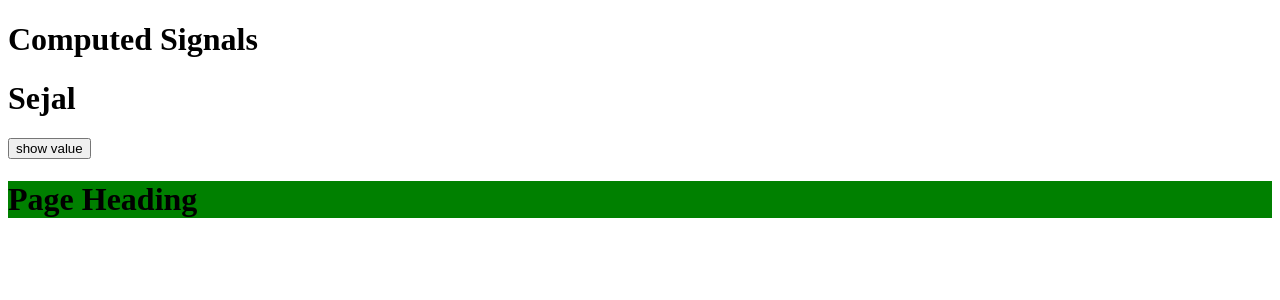
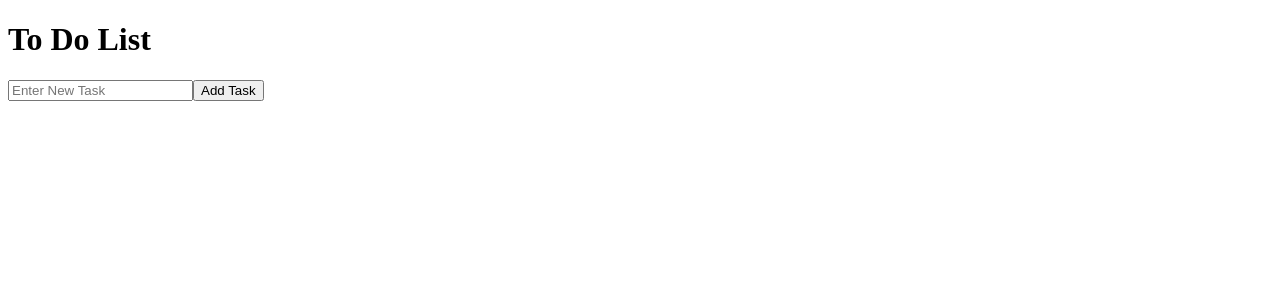
Before and after one commit to sejal1005/Angular, an Angular app: page / in a window 1280 px wide. Shown: the top 300 px of the page. Built offline with nearby package versions, Linux system fonts and the light colour scheme.

Commit message:
initial commit

```diff
--- a/package.json
+++ b/package.json
@@ -26,6 +26,7 @@
     "@angular/forms": "^20.0.0",
     "@angular/platform-browser": "^20.0.0",
     "@angular/router": "^20.0.0",
+    "bootstrap": "^5.3.7",
     "rxjs": "~7.8.0",
     "tslib": "^2.3.0",
     "zone.js": "~0.15.0"
--- a/src/app/app.css
+++ b/src/app/app.css
@@ -1,4 +1,4 @@
-counter app
+/* counter app
 .btn{
  width: 80px;
  height: 80px;
@@ -28,4 +28,9 @@ counter app
     border-radius: 10px;
     margin: auto;
     margin-bottom: 30px;
+} */
+ .task-List {
+    display: flex;
+    justify-content: space-between;
+    list-style-type: none;
 }
--- a/src/app/app.html
+++ b/src/app/app.html
@@ -49,11 +49,22 @@
  <h1>Signal</h1>
  <button (click)="showValue()">show value</button> -->
 
-<h1>Computed Signals</h1>
+<!-- <h1>Computed Signals</h1>
 <h1>{{userName()}}</h1>
-<!-- <button (click)="userName.set('sam')">show value</button> -->
+ <button (click)="userName.set('sam')">show value</button>
  <button (click)="toggleValue()">show value</button>
 
 @if(displayHeading){
     <h1 style="background-color: green;">Page Heading</h1>
+} -->
+
+<h1>To Do List</h1>
+<input type="text" [(ngModel)]="task" placeholder="Enter New Task">
+<button (click)="addTask()">Add Task</button>
+@for(task of taskList;track task.id){
+    <ul class="task-List">
+        <li>{{task.id}}</li>
+        <li>{{task.task}}</li>
+        <li><button (click)="deleteTask(task.id)">Delete</button></li>
+    </ul>
 }
--- a/src/app/app.ts
+++ b/src/app/app.ts
@@ -1,10 +1,11 @@
 import { Component, computed, effect, Signal, signal, WritableSignal} from '@angular/core';
+import { FormsModule } from '@angular/forms';
 import { RouterOutlet } from '@angular/router';
 
 
 @Component({
   selector: 'app-root',
-  imports: [RouterOutlet],
+  imports: [RouterOutlet,FormsModule],
   templateUrl: './app.html',
   styleUrl: './app.css'
 })
@@ -104,18 +105,31 @@ export class App {
 
 
 //Effect
-userName = signal('Sejal')
-count = signal(0)
-displayHeading = true
+// userName = signal('Sejal')
+// count = signal(0)
+// displayHeading = true
 
-constructor(){
-  effect(()=>{
-    console.log(this.userName());
-  })
+// constructor(){
+//   effect(()=>{
+//     console.log(this.userName());
+//   })
+// }
+
+// toggleValue(){
+//  // this.displayHeading = !this.displayHeading
+//  this.count.set(this.count()+1)
+// }
+
+// TO DO LIST
+task = "";
+taskList :{id:number,task:string}[]=[]
+
+addTask(){
+  this.taskList.push({id:this.taskList.length+1, task:this.task})
+  this.task=''
+  console.log(this.taskList);
 }
-
-toggleValue(){
- // this.displayHeading = !this.displayHeading
- this.count.set(this.count()+1)
+deleteTask(taskId: number){
+  this.taskList=this.taskList.filter((item)=>item.id!=taskId)
 }
 }
```
Also changed, not shown: 1 other file (tests, documents, lock files or other folders).
